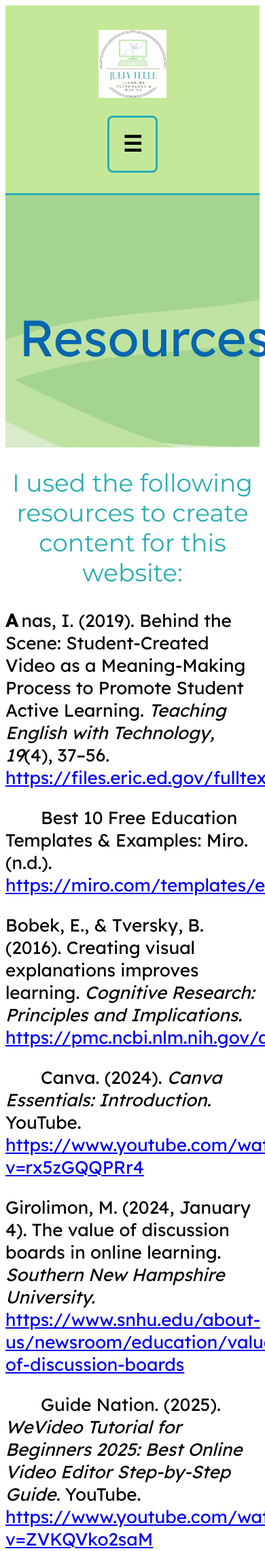
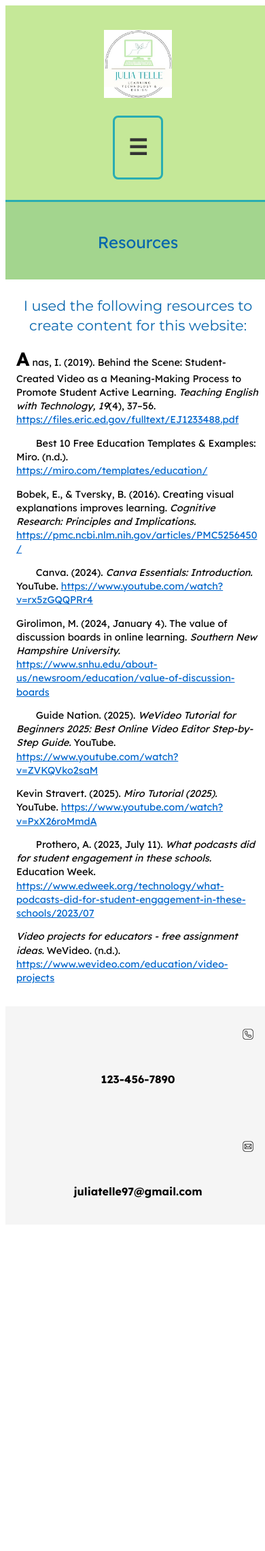
Before and after one commit to juliatelle/juliatelle.github.io, a PHP site: page /Resources.html in a window 390 px wide; the page is wider, and only the part inside the window is pictured. Shown: the top 2281 px of that part at 68% size. After the commit the page ends 1762 px from the top of that part, so only its background shows below. Run offline with PHP 8.4, Linux system fonts and the light colour scheme.

Commit message:
Add files via upload

```diff
--- a/webdevelopment/style.css
+++ b/webdevelopment/style.css
@@ -379,7 +379,6 @@ input[type="submit"]:hover {
 
 /*About Page Mobile*/
 @media (max-width: 768px) {
-
   .about {
     display: block !important;
     width: 100%;
@@ -676,3 +675,94 @@ caption {
   }
 }
 }
+
+/*Resources*/
+/* =========================
+   MOBILE STYLES (≤768px)
+========================= */
+@media (max-width: 768px) {
+
+  /* Prevent horizontal scroll */
+  html, body {
+    overflow-x: hidden;
+    width: 100%;
+    font-family: 'Montserrat', sans-serif;
+    line-height: 1.5;
+    color: #333;
+  }
+
+  * {
+    max-width: 100%;
+    box-sizing: border-box;
+  }
+
+  /* Header */
+  .Resources-hero {
+    padding: 1.5rem 1rem;
+    text-align: center;
+  }
+
+  .Resources-hero h1 {
+    font-size: 1.5rem;
+    line-height: 1.3;
+    word-break: break-word;
+  }
+
+  section {
+    width: 100%;
+    max-width: 100vw;
+    padding: 0 1rem;
+    margin-bottom: 1.5rem;
+  }
+
+  section h2 {
+    font-size: 1.3rem;
+    line-height: 1.4;
+    text-align: center;
+    color: #0766AD;
+    margin-bottom: 0.8rem;
+    word-break: break-word;
+  }
+
+  section p {
+    font-size: 0.9rem;
+    line-height: 1.4;
+    margin-bottom: 0.8rem;
+    word-break: break-word;
+    overflow-wrap: anywhere;
+  }
+
+  section a {
+    word-break: break-word;
+    overflow-wrap: anywhere;
+    color: #0066cc;
+  }
+
+  footer {
+    display: flex;
+    flex-direction: column;
+    align-items: center;
+    gap: 0.5rem;
+    padding: 1rem;
+    text-align: center;
+    background-color: #f5f5f5;
+  }
+
+  footer .contact-item {
+    display: flex;
+    align-items: center;
+    gap: 0.5rem;
+    flex-wrap: wrap;
+  }
+
+  footer img {
+    width: 18px;
+    height: auto;
+  }
+
+  footer span {
+    font-size: 0.85rem;
+    word-break: break-word;
+  }
+
+}
```
